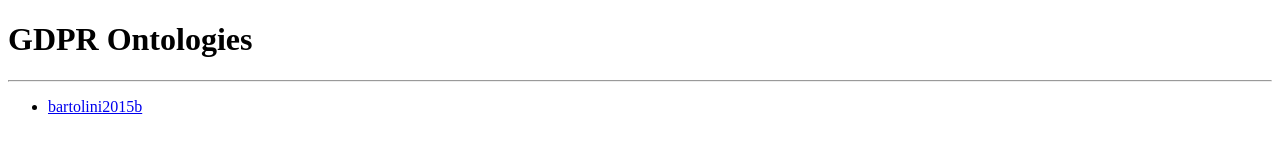
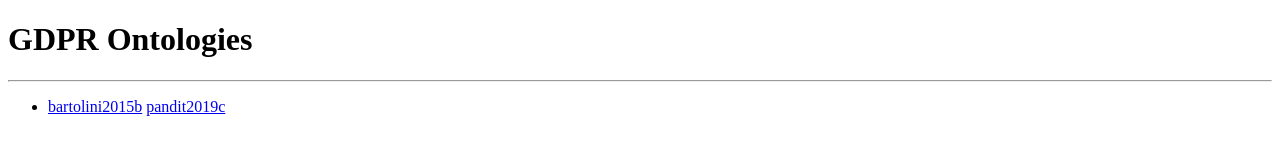
Before and after one commit to danielpcampagna/gdpr-ontologies, a plain HTML site: page docs/index.html in a window 1280 px wide. Drawn offline with Linux system fonts and the light colour scheme.

Commit message:
Update index.html

```diff
--- a/docs/index.html
+++ b/docs/index.html
@@ -14,6 +14,7 @@
     <ul>
         <li>
             <a href="bartolini2015b.html">bartolini2015b</a>
+            <a href="Data Privacy Vocabulary (DPV).html">pandit2019c</a>
         </li>
     </ul>
 </body>
```
